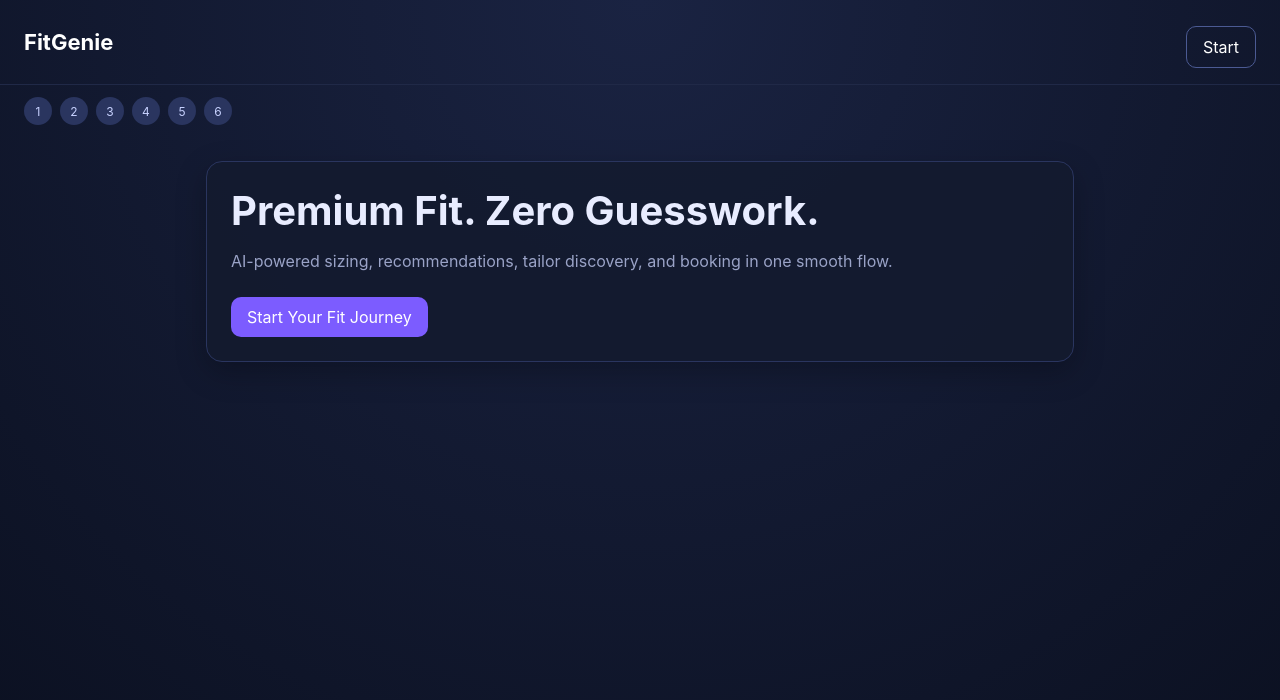
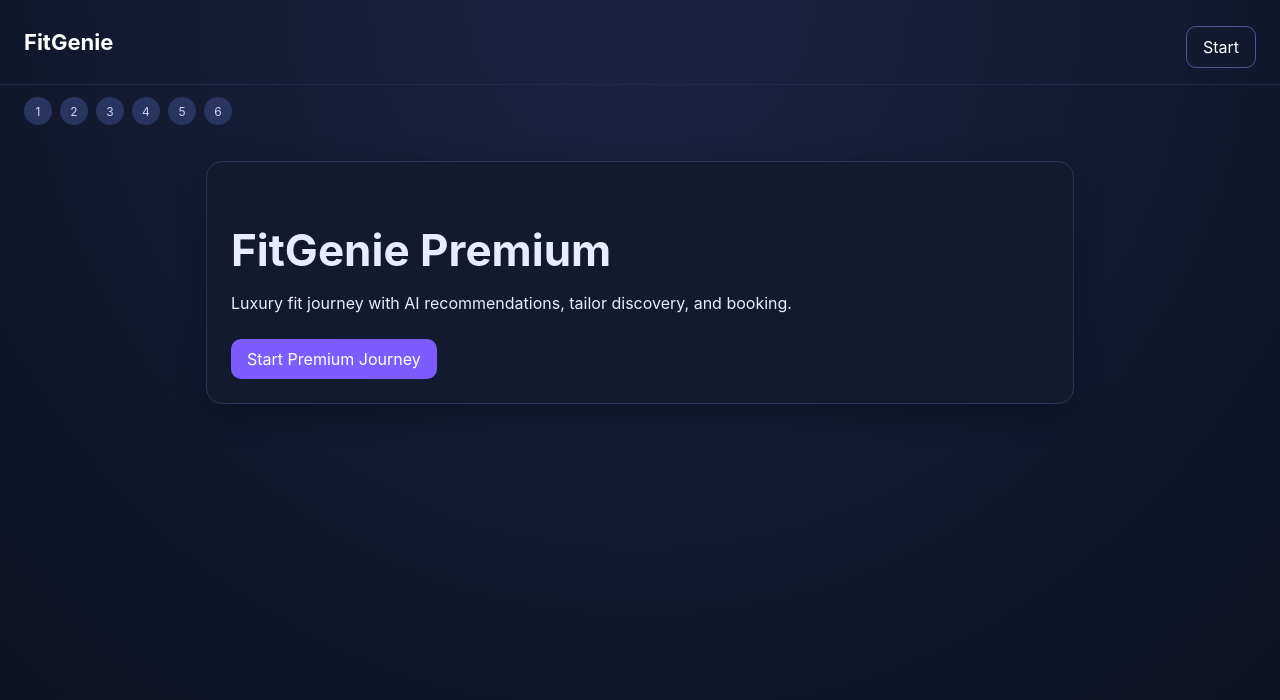
Before and after one commit to JP1320/FitGenie, a React (Vite) app in the folder frontend/: page / in a window 1280 px wide. Shown: the top 700 px of the page. Built offline with nearby package versions, Linux system fonts and the light colour scheme; no server answers.

Commit message:
Update Home.jsx

```diff
--- a/frontend/src/pages/Home.jsx
+++ b/frontend/src/pages/Home.jsx
@@ -1,12 +1,13 @@
 import React from "react";
 import { Link } from "react-router-dom";
+import { motion } from "framer-motion";
 
 export default function Home() {
   return (
-    <section className="card hero">
-      <h1>Premium Fit. Zero Guesswork.</h1>
-      <p>AI-powered sizing, recommendations, tailor discovery, and booking in one smooth flow.</p>
-      <Link to="/onboarding" className="btn">Start Your Fit Journey</Link>
-    </section>
+    <motion.section className="card" initial={{ opacity: 0 }} animate={{ opacity: 1 }}>
+      <h1 style={{ fontSize: 44, marginBottom: 8 }}>FitGenie Premium</h1>
+      <p>Luxury fit journey with AI recommendations, tailor discovery, and booking.</p>
+      <Link className="btn" to="/onboarding">Start Premium Journey</Link>
+    </motion.section>
   );
 }
```
